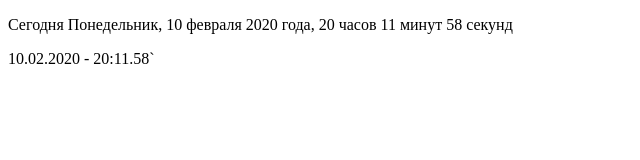
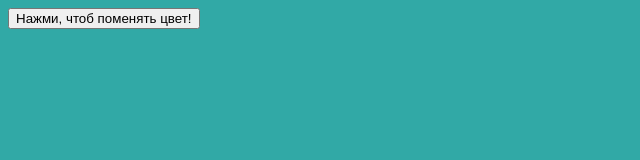
Before and after one commit to VladimirVlasenko/gloA, a plain HTML site: page index.html in a window 1280 px wide. Shown: the whole page, without its empty margins (0-640 px from the left). Drawn offline with Linux system fonts and the light colour scheme.

Commit message:
задание между 11м и 12м уроками

```diff
--- a/index.html
+++ b/index.html
@@ -6,7 +6,8 @@
     <meta http-equiv="X-UA-Compatible" content="ie=edge">
     <title>Document</title>
 </head>
-<body>
+<body class='myElem'>
+    <button class="changeColor"> Нажми, чтоб поменять цвет!</button>
     <p class="firstDate"></p>
     <p class="secondDate"></p>
     <script src='index.js'></script>
--- a/index.js
+++ b/index.js
@@ -207,40 +207,59 @@
 //   }
 // }
 
-setInterval(function() {
-  let date = new Date(),
-      h = date.getHours(),
-      m = date.getMinutes(),
-      s = date.getSeconds(),
-      y = date.getFullYear() + ' года',
-      mh = date.getMonth(),
-      d = date.getDate(),
-      day = date.getDay();
-      d = (+mh === 0) ? ' ' + d + ' января ': (+mh === 1) ? ' ' +  d + ' февраля ' : (+mh === 2) ?
-        d + ' марта ': (+mh === 3) ? ' апреля ' : (+mh === 4) ? 'мая': (+mh === 5) ? 'июня' :
-        (+mh === 6) ? 'июля' : (+mh === 7) ? 'августа' : (+mh === 8) ? 'сентября' : (+mh === 9) ?
-        'октября' : (+mh === 10) ? 'ноября' : 'декабря';
-      day = (+day === 1) ? ' Понедельник': (+day === 2) ? ' вторник' : (+day === 3) ? ' среда' :
-        (+day === 4) ? ' четверг' :
-        (+day ===5) ? ' пятница' : (+day === 6) ? ' суббота' : ' воскресенье';
-      h = (+h === 1 || +h === 21) ? ' ' + h + ' час ' : (+h === 2 || +h ===3 || +h === 4 ||
-        +h === 22 || +h === 23) ? ' ' + h + ' часа ' : ' ' + h + ' часов ';
-      m = m + ' минут ';
-      s = s + ' секунд';
-      document.querySelector('.firstDate').innerHTML = 'Сегодня' + day + ',' + d + y + ',' + h + m + s;
-}, 1000);
+// setInterval(function() {
+//   let date = new Date(),
+//       h = date.getHours(),
+//       m = date.getMinutes(),
+//       s = date.getSeconds(),
+//       y = date.getFullYear() + ' года',
+//       mh = date.getMonth(),
+//       d = date.getDate(),
+//       day = date.getDay();
+//       d = (+mh === 0) ? ' ' + d + ' января ': (+mh === 1) ? ' ' +  d + ' февраля ' : (+mh === 2) ?
+//         d + ' марта ': (+mh === 3) ? ' апреля ' : (+mh === 4) ? 'мая': (+mh === 5) ? 'июня' :
+//         (+mh === 6) ? 'июля' : (+mh === 7) ? 'августа' : (+mh === 8) ? 'сентября' : (+mh === 9) ?
+//         'октября' : (+mh === 10) ? 'ноября' : 'декабря';
+//       day = (+day === 1) ? ' Понедельник': (+day === 2) ? ' вторник' : (+day === 3) ? ' среда' :
+//         (+day === 4) ? ' четверг' :
+//         (+day ===5) ? ' пятница' : (+day === 6) ? ' суббота' : ' воскресенье';
+//       h = (+h === 1 || +h === 21) ? ' ' + h + ' час ' : (+h === 2 || +h ===3 || +h === 4 ||
+//         +h === 22 || +h === 23) ? ' ' + h + ' часа ' : ' ' + h + ' часов ';
+//       m = m + ' минут ';
+//       s = s + ' секунд';
+//       document.querySelector('.firstDate').innerHTML = 'Сегодня' + day + ',' + d + y + ',' + h + m + s;
+// }, 1000);
 
-setInterval(function() {
-  let date = new Date(),
-      h = date.getHours(),
-      m = date.getMinutes(),
-      s = date.getSeconds(),
-      y = date.getFullYear(),
-      mh = date.getMonth(),
-      d = date.getDate(),
-      day = date.getDay();
-      d = (d < 10) ? '0' + d : d;
-      mh = ++mh;
-      mh = (mh < 10) ? '0' + mh : mh;
-      document.querySelector('.secondDate').innerHTML = d + '.' + mh + '.' + y + ' - ' + h + ':' + m + '.' + s + '`';
-}, 1000);
+// setInterval(function() {
+//   let date = new Date(),
+//       h = date.getHours(),
+//       m = date.getMinutes(),
+//       s = date.getSeconds(),
+//       y = date.getFullYear(),
+//       mh = date.getMonth(),
+//       d = date.getDate(),
+//       day = date.getDay();
+//       d = (d < 10) ? '0' + d : d;
+//       mh = ++mh;
+//       mh = (mh < 10) ? '0' + mh : mh;
+//       document.querySelector('.secondDate').innerHTML = d + '.' + mh + '.' + y + ' - ' + h + ':' + m + '.' + s + '`';
+// }, 1000);
+
+
+
+function randColor() {
+  let r = Math.floor(Math.random() * (256)),
+      g = Math.floor(Math.random() * (256)),
+      b = Math.floor(Math.random() * (256));
+  return '#' + r.toString(16) + g.toString(16) + b.toString(16);
+}
+
+let el = document.querySelector(".myElem");
+let b = randColor();
+el.style.backgroundColor = b;
+let button = document.querySelector('.changeColor');
+
+button.addEventListener('click', function() {
+  b = randColor();
+  el.style.backgroundColor = b;
+});
```
